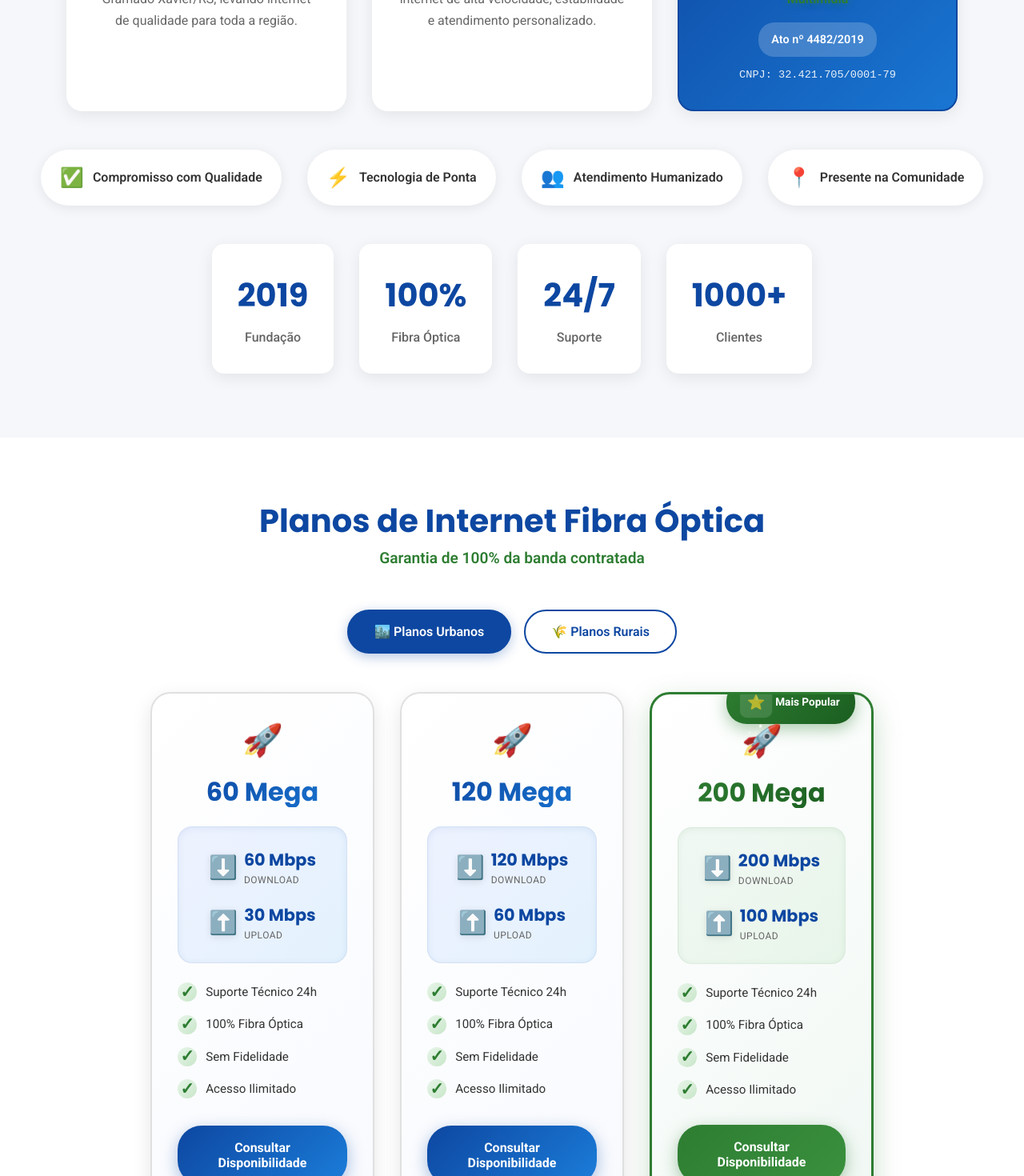
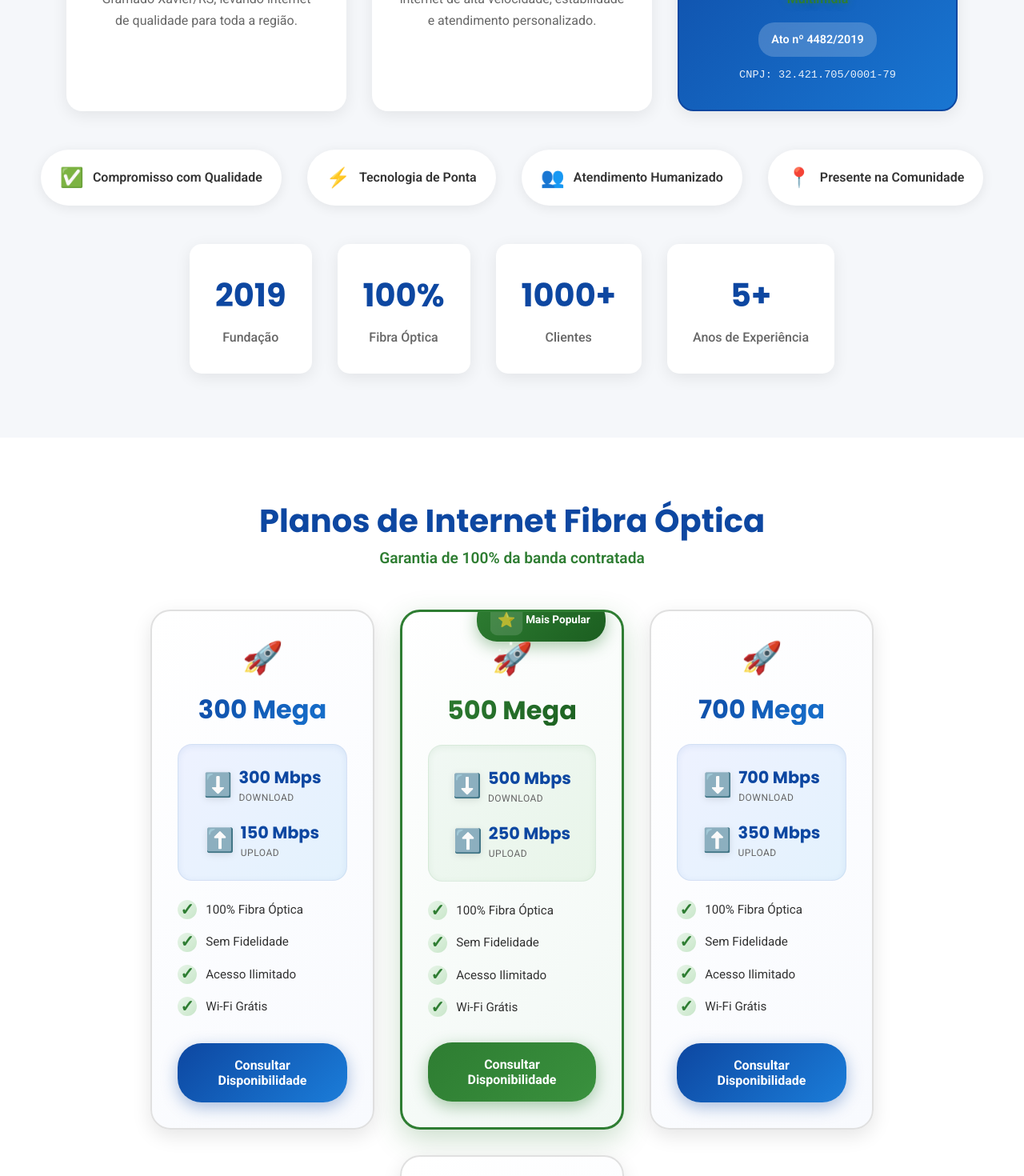
Before and after one commit to robertoedu/zti-telecom, a React (Vite) app: page / in a window 1280 px wide. Shown: the part 1330-2800 px from the top of the page at 80% size. Built offline with nearby package versions, Linux system fonts and the light colour scheme.

Commit message:
Atualização: novos planos, central do cliente e correções

```diff
--- a/index.html
+++ b/index.html
@@ -4,7 +4,7 @@
     <meta charset="UTF-8" />
     <link rel="icon" type="image/svg+xml" href="/vite.svg" />
     <meta name="viewport" content="width=device-width, initial-scale=1.0" />
-    <meta name="description" content="ZTI Telecom - Provedor de internet fibra óptica em Gramado Xavier/RS. Velocidade real, suporte 24h e sem fidelidade. Autorizado pela ANATEL." />
+    <meta name="description" content="ZTI Telecom - Provedor de internet fibra óptica em Gramado Xavier/RS. Velocidade real e sem fidelidade. Autorizado pela ANATEL." />
     <meta name="keywords" content="internet fibra óptica, ZTI Telecom, Gramado Xavier, internet rápida, RS, provedor internet" />
     <meta name="author" content="ZTI Telecom" />
     <title>ZTI Telecom - Internet Fibra Óptica | Gramado Xavier - RS</title>
--- a/src/components/About.jsx
+++ b/src/components/About.jsx
@@ -72,12 +72,12 @@ const About = () => {
             <div className="stat-label">Fibra Óptica</div>
           </div>
           <div className="stat-card">
-            <div className="stat-number">24/7</div>
-            <div className="stat-label">Suporte</div>
+            <div className="stat-number">1000+</div>
+            <div className="stat-label">Clientes</div>
           </div>
           <div className="stat-card">
-            <div className="stat-number">1000+</div>
-            <div className="stat-label">Clientes</div>
+            <div className="stat-number">5+</div>
+            <div className="stat-label">Anos de Experiência</div>
           </div>
         </div>
       </div>
--- a/src/components/CTA.jsx
+++ b/src/components/CTA.jsx
@@ -61,7 +61,7 @@ const CTA = () => {
         {/* Garantia */}
         <div className="cta-guarantee">
           <span className="guarantee-icon">✓</span>
-          <p>Garantia de qualidade e suporte 24 horas por dia</p>
+          <p>Garantia de qualidade e velocidade real contratada</p>
         </div>
       </div>
 
--- a/src/components/Differentials.jsx
+++ b/src/components/Differentials.jsx
@@ -12,13 +12,13 @@ const Differentials = () => {
       icon: "🔒",
       title: "Internet Estável Sem Quedas",
       description:
-        "Conexão confiável e estável 24 horas por dia, 7 dias por semana.",
+        "Conexão confiável e estável, garantindo sua navegação ininterrupta.",
     },
     {
       icon: "🛠️",
-      title: "Suporte Técnico 24h",
+      title: "Suporte Técnico Especializado",
       description:
-        "Equipe técnica pronta para te atender a qualquer hora do dia ou da noite.",
+        "Equipe técnica qualificada pronta para resolver seus problemas.",
     },
     {
       icon: "⭐",
--- a/src/components/Hero.jsx
+++ b/src/components/Hero.jsx
@@ -51,7 +51,7 @@ const Hero = () => {
             </div>
             <div className="badge">
               <span className="badge-icon">🛡️</span>
-              <span>Suporte 24h</span>
+              <span>Sem Fidelidade</span>
             </div>
           </div>
         </div>
--- a/src/components/Navbar.css
+++ b/src/components/Navbar.css
@@ -79,6 +79,11 @@
   width: 100%;
 }
 
+/* Central do Cliente no menu mobile */
+.navbar-central-mobile {
+  display: none;
+}
+
 /* Botão CTA */
 .navbar-cta {
   background: #2E7D32;
@@ -103,13 +108,20 @@
   display: none;
   flex-direction: column;
   justify-content: center;
-  gap: 5px;
+  align-items: center;
+  gap: 6px;
   background: none;
   border: none;
   cursor: pointer;
   padding: 0.5rem;
   width: 40px;
   height: 40px;
+  position: relative;
+  outline: none;
+}
+
+.navbar-toggle:focus {
+  outline: none;
 }
 
 .navbar-toggle span {
@@ -118,10 +130,25 @@
   background: #FFFFFF;
   border-radius: 3px;
   transition: all 0.3s ease;
+  display: block;
+  position: absolute;
+}
+
+.navbar-toggle span:nth-child(1) {
+  top: 12px;
+}
+
+.navbar-toggle span:nth-child(2) {
+  top: 19px;
+}
+
+.navbar-toggle span:nth-child(3) {
+  top: 26px;
 }
 
 .navbar-toggle.active span:nth-child(1) {
-  transform: rotate(45deg) translate(5px, 5px);
+  top: 19px;
+  transform: rotate(45deg);
 }
 
 .navbar-toggle.active span:nth-child(2) {
@@ -129,7 +156,8 @@
 }
 
 .navbar-toggle.active span:nth-child(3) {
-  transform: rotate(-45deg) translate(5px, -5px);
+  top: 19px;
+  transform: rotate(-45deg);
 }
 
 /* Responsividade */
@@ -163,6 +191,33 @@
     display: none;
   }
 
+  .navbar-central-mobile {
+    display: block;
+    margin-top: 1rem;
+    padding-top: 1rem;
+    border-top: 1px solid rgba(255, 255, 255, 0.2);
+  }
+
+  .navbar-central-mobile a {
+    display: block;
+    background: #2E7D32;
+    color: #FFFFFF;
+    padding: 0.8rem 1.5rem;
+    border-radius: 25px;
+    text-align: center;
+    font-weight: 600;
+    transition: all 0.3s ease;
+  }
+
+  .navbar-central-mobile a:hover {
+    background: #1B5E20;
+    transform: scale(1.02);
+  }
+
+  .navbar-central-mobile a::after {
+    display: none;
+  }
+
   .navbar-cta {
     display: none;
   }
--- a/src/components/Navbar.jsx
+++ b/src/components/Navbar.jsx
@@ -1,8 +1,10 @@
-import { useState } from "react";
+import { useState, useEffect, useRef } from "react";
 import "./Navbar.css";
 
 const Navbar = () => {
   const [isMenuOpen, setIsMenuOpen] = useState(false);
+  const menuRef = useRef(null);
+  const toggleRef = useRef(null);
 
   const scrollToSection = (sectionId) => {
     const element = document.getElementById(sectionId);
@@ -11,6 +13,26 @@ const Navbar = () => {
       setIsMenuOpen(false);
     }
   };
+
+  // Fechar menu ao clicar fora
+  useEffect(() => {
+    const handleClickOutside = (event) => {
+      if (
+        isMenuOpen &&
+        menuRef.current &&
+        !menuRef.current.contains(event.target) &&
+        toggleRef.current &&
+        !toggleRef.current.contains(event.target)
+      ) {
+        setIsMenuOpen(false);
+      }
+    };
+
+    document.addEventListener("mousedown", handleClickOutside);
+    return () => {
+      document.removeEventListener("mousedown", handleClickOutside);
+    };
+  }, [isMenuOpen]);
 
   return (
     <nav className="navbar">
@@ -22,7 +44,7 @@ const Navbar = () => {
         </div>
 
         {/* Menu Desktop */}
-        <ul className={`navbar-menu ${isMenuOpen ? "active" : ""}`}>
+        <ul ref={menuRef} className={`navbar-menu ${isMenuOpen ? "active" : ""}`}>
           <li>
             <a onClick={() => scrollToSection("inicio")}>Início</a>
           </li>
@@ -41,11 +63,20 @@ const Navbar = () => {
           <li>
             <a onClick={() => scrollToSection("contato")}>Contato</a>
           </li>
+          <li className="navbar-central-mobile">
+            <a
+              href="https://central.ztitelecom.com.br/central_assinante_web/login"
+              target="_blank"
+              rel="noopener noreferrer"
+            >
+              Central do Cliente
+            </a>
+          </li>
         </ul>
 
         {/* Botão CTA */}
         <a
-          href="https://wa.me/5551985099089?text=Olá! Gostaria de saber mais sobre os planos de internet."
+          href="https://central.ztitelecom.com.br/central_assinante_web/login"
           target="_blank"
           rel="noopener noreferrer"
           className="navbar-cta"
@@ -55,6 +86,7 @@ const Navbar = () => {
 
         {/* Menu Hamburguer Mobile */}
         <button
+          ref={toggleRef}
           className={`navbar-toggle ${isMenuOpen ? "active" : ""}`}
           onClick={() => setIsMenuOpen(!isMenuOpen)}
           aria-label="Menu"
--- a/src/components/Plans.jsx
+++ b/src/components/Plans.jsx
@@ -1,24 +1,12 @@
-import { useState } from "react";
 import "./Plans.css";
 
 const Plans = () => {
-  const [activeCategory, setActiveCategory] = useState("urbanos");
-
-  const urbanPlans = [
-    { name: "60 Mega", download: "60", upload: "30", recommended: false },
-    { name: "120 Mega", download: "120", upload: "60", recommended: false },
-    { name: "200 Mega", download: "200", upload: "100", recommended: true },
+  const plans = [
     { name: "300 Mega", download: "300", upload: "150", recommended: false },
+    { name: "500 Mega", download: "500", upload: "250", recommended: true },
+    { name: "700 Mega", download: "700", upload: "350", recommended: false },
+    { name: "900 Mega", download: "900", upload: "450", recommended: false },
   ];
-
-  const ruralPlans = [
-    { name: "5 Mega", download: "5", upload: "3", recommended: false },
-    { name: "10 Mega", download: "10", upload: "5", recommended: false },
-    { name: "15 Mega", download: "15", upload: "8", recommended: true },
-    { name: "20 Mega", download: "20", upload: "10", recommended: false },
-  ];
-
-  const plans = activeCategory === "urbanos" ? urbanPlans : ruralPlans;
 
   const handleConsultar = (planName) => {
     const message = `Olá! Gostaria de saber mais sobre o plano ${planName}.`;
@@ -33,22 +21,6 @@ const Plans = () => {
       <div className="plans-container">
         <h2 className="plans-title">Planos de Internet Fibra Óptica</h2>
         <p className="plans-subtitle">Garantia de 100% da banda contratada</p>
-
-        {/* Toggle de Categoria */}
-        <div className="plans-toggle">
-          <button
-            className={`toggle-btn ${activeCategory === "urbanos" ? "active" : ""}`}
-            onClick={() => setActiveCategory("urbanos")}
-          >
-            🏙️ Planos Urbanos
-          </button>
-          <button
-            className={`toggle-btn ${activeCategory === "rurais" ? "active" : ""}`}
-            onClick={() => setActiveCategory("rurais")}
-          >
-            🌾 Planos Rurais
-          </button>
-        </div>
 
         {/* Grid de Planos */}
         <div className="plans-grid">
@@ -92,10 +64,6 @@ const Plans = () => {
               <div className="plan-features">
                 <div className="feature">
                   <span className="check-icon">✓</span>
-                  <span>Suporte Técnico 24h</span>
-                </div>
-                <div className="feature">
-                  <span className="check-icon">✓</span>
                   <span>100% Fibra Óptica</span>
                 </div>
                 <div className="feature">
@@ -105,6 +73,10 @@ const Plans = () => {
                 <div className="feature">
                   <span className="check-icon">✓</span>
                   <span>Acesso Ilimitado</span>
+                </div>
+                <div className="feature">
+                  <span className="check-icon">✓</span>
+                  <span>Wi-Fi Grátis</span>
                 </div>
               </div>
 
```
Also changed, not shown: 1 other file (tests, documents, lock files or other folders).
